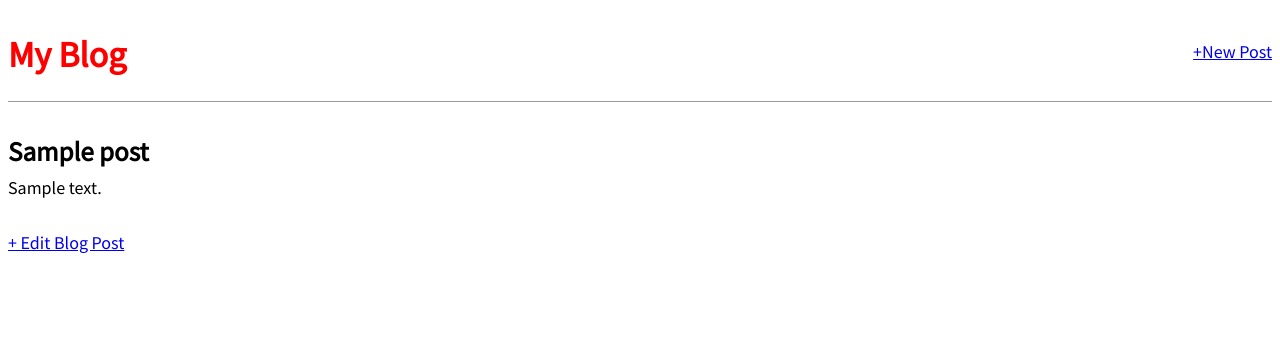
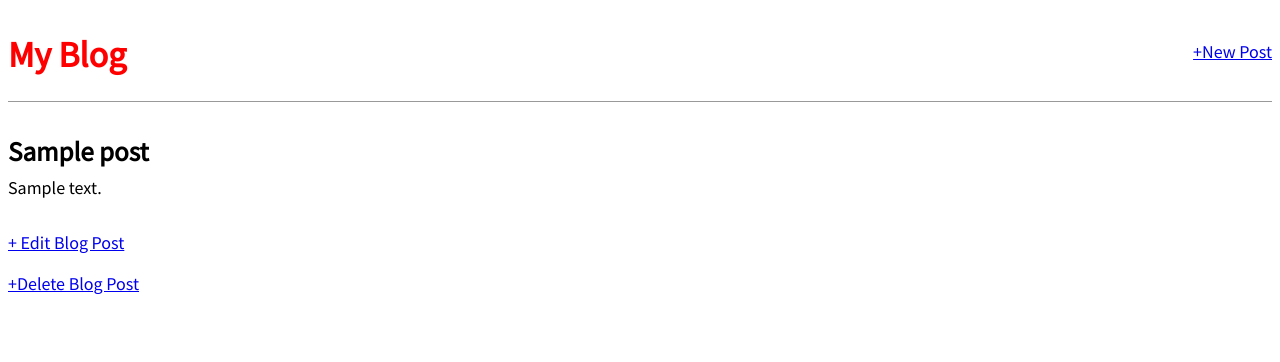
Before and after one commit to aliraza7926/Blog, a Django app: page /post/1/ in a window 1280 px wide. Shown: the top 362 px of the page. Run offline with Django 3.2, Linux system fonts and the light colour scheme; tables that the repository leaves empty hold one stand-in row (values such as "Sample post").

Commit message:
add delete post feature

```diff
--- a/blog/urls.py
+++ b/blog/urls.py
@@ -4,9 +4,11 @@ from .views import (
     BlogDetailView,
     BlogCreateView,
     BlogUpdateView,
+    BlogDeleteView,
 )
 
 urlpatterns = [
+    path('post/<int:pk>/delete/',BlogDeleteView.as_view(),name='post_delete'),
     path('post/<int:pk>/edit/',BlogUpdateView.as_view(),name='post_edit'),
     path('post/new/',BlogCreateView.as_view(),name='post_new'),
     path('post/<int:pk>/',BlogDetailView.as_view(),name='post_detail'),
--- a/blog/views.py
+++ b/blog/views.py
@@ -1,5 +1,6 @@
 from django.views.generic import ListView, DetailView
-from django.views.generic.edit import CreateView, UpdateView
+from django.views.generic.edit import CreateView, UpdateView, DeleteView
+from django.urls import reverse_lazy
 
 from .models import Post
 
@@ -20,3 +21,8 @@ class BlogUpdateView(UpdateView):
     model=Post
     template_name='post_edit.html'
     fields=['title','body']
+
+class BlogDeleteView(DeleteView):
+    model=Post
+    template_name='post_delete.html'
+    success_url=reverse_lazy('home')
--- a/templates/post_detail.html
+++ b/templates/post_detail.html
@@ -6,5 +6,6 @@
         <p>{{post.body}}</p>
     </div>
 
-    <a href="{% url 'post_edit' post.pk %}">+ Edit Blog Post</a>
+    <p><a href="{% url 'post_edit' post.pk %}">+ Edit Blog Post</a></p>
+    <p><a href="{% url 'post_delete' post.pk %}">+Delete Blog Post</a></p>
 {% endblock content %}
```
Also changed, not shown: templates/post_delete.html (added, +9 -0 lines).
